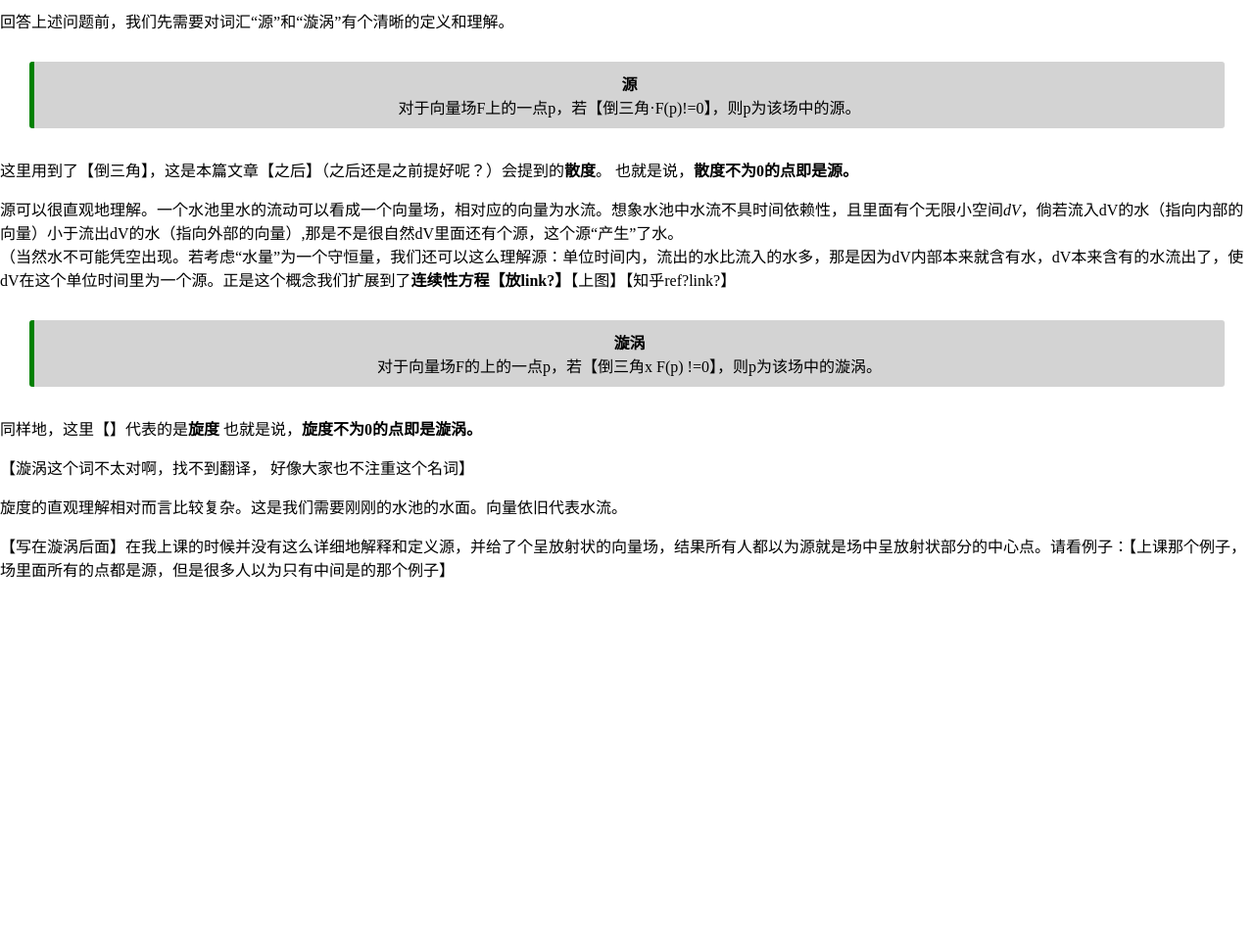
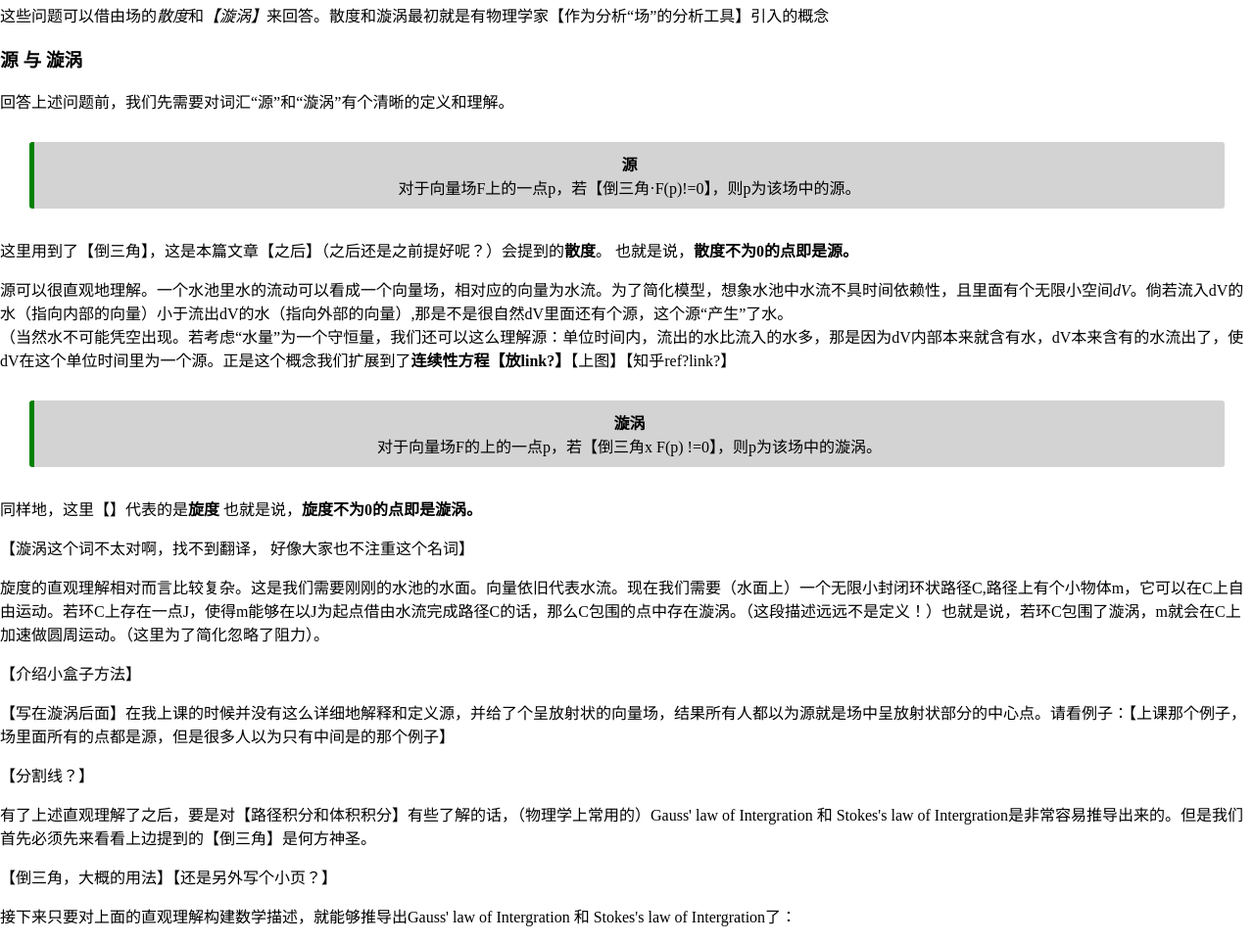
Before and after one commit to yoonjunchan/CYJ.github.io, a plain HTML site: page Gamma_GaussIntegralSatz.html in a window 1280 px wide. Shown: the part 329-1292 px from the top of the page at 98% size. Before the commit the page ends 938 px from the top, so only its background shows below. Drawn offline with nearby package versions, Linux system fonts and the light colour scheme.

Commit message:
weekly update

```diff
--- a/Gamma_GaussIntegralSatz.html
+++ b/Gamma_GaussIntegralSatz.html
@@ -16,7 +16,8 @@
 
   <div id="content">
     <p>给物理学家一个向量场，他会好奇，</p>
-    <p class="im_what">这个场中是否存在“源”和“漩涡”</p>
+    <p class="im_what">这个场中是否存在“源”和“漩涡”</p>【历史？】
+    <p>这些问题可以借由场的<i>散度</i>和<i>【漩涡】</i>来回答。散度和漩涡最初就是有物理学家【作为分析“场”的分析工具】引入的概念</p>
 
     <div>
       <h3>源 与 漩涡</h3>
@@ -27,15 +28,20 @@
       <p>这里用到了【倒三角】，这是本篇文章【之后】（之后还是之前提好呢？）会提到的<b>散度</b>。
         也就是说，<span class="bold">散度不为0的点即是源。</span>
       </p>
-      <p>源可以很直观地理解。一个水池里水的流动可以看成一个向量场，相对应的向量为水流。想象水池中水流不具时间依赖性，且里面有个无限小空间<i>dV</i>，倘若流入dV的水（指向内部的向量）小于流出dV的水（指向外部的向量）,那是不是很自然dV里面还有个源，这个源“产生”了水。</br>（当然水不可能凭空出现。若考虑“水量”为一个守恒量，我们还可以这么理解源：单位时间内，流出的水比流入的水多，那是因为dV内部本来就含有水，dV本来含有的水流出了，使dV在这个单位时间里为一个源。正是这个概念我们扩展到了<a><b>连续性方程【放link?】</b></a><a>【上图】</a>【知乎ref?link?】</p>
+      <p>源可以很直观地理解。一个水池里水的流动可以看成一个向量场，相对应的向量为水流。为了简化模型，想象水池中水流不具时间依赖性，且里面有个无限小空间<i>dV</i>。倘若流入dV的水（指向内部的向量）小于流出dV的水（指向外部的向量）,那是不是很自然dV里面还有个源，这个源“产生”了水。</br>（当然水不可能凭空出现。若考虑“水量”为一个守恒量，我们还可以这么理解源：单位时间内，流出的水比流入的水多，那是因为dV内部本来就含有水，dV本来含有的水流出了，使dV在这个单位时间里为一个源。正是这个概念我们扩展到了<a><b>连续性方程【放link?】</b></a><a>【上图】</a>【知乎ref?link?】</p>
       <p class="im_def"><span class="bold">漩涡</span></br>
           对于向量场F的上的一点p，若【倒三角x F(p) !=0】，则p为该场中的漩涡。
       </p>
       <p>同样地，这里【】代表的是<b>旋度</b>
           也就是说，<span class="bold">旋度不为0的点即是漩涡。</span>
       </p>【漩涡这个词不太对啊，找不到翻译， 好像大家也不注重这个名词】
-      <p>旋度的直观理解相对而言比较复杂。这是我们需要刚刚的水池的水面。向量依旧代表水流。</p>
+      <p>旋度的直观理解相对而言比较复杂。这是我们需要刚刚的水池的水面。向量依旧代表水流。现在我们需要（水面上）一个无限小封闭环状路径C,路径上有个小物体m，它可以在C上自由运动。若环C上存在一点J，使得m能够在以J为起点借由水流完成路径C的话，那么C包围的点中存在漩涡。（这段描述远远不是定义！）也就是说，若环C包围了漩涡，m就会在C上加速做圆周运动。（这里为了简化忽略了阻力）。</p>
+      <p>【介绍小盒子方法】</p>
       <p>【写在漩涡后面】在我上课的时候并没有这么详细地解释和定义源，并给了个呈放射状的向量场，结果所有人都以为源就是场中呈放射状部分的中心点。请看例子：【上课那个例子，场里面所有的点都是源，但是很多人以为只有中间是的那个例子】</p>
+      <div>【分割线？】</div>
+      <p>有了上述直观理解了之后，要是对【路径积分和体积积分】有些了解的话，（物理学上常用的）Gauss' law of Intergration 和 Stokes's law of Intergration是非常容易推导出来的。但是我们首先必须先来看看上边提到的【倒三角】是何方神圣。</p>
+      <p>【倒三角，大概的用法】【还是另外写个小页？】</p>
+      <p>接下来只要对上面的直观理解构建数学描述，就能够推导出Gauss' law of Intergration 和 Stokes's law of Intergration了：</p>
     </div>
   </div>
 
```
